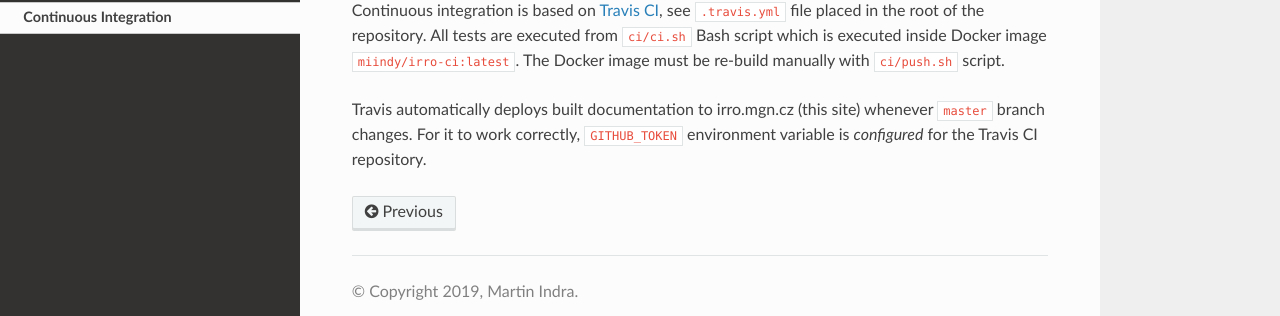
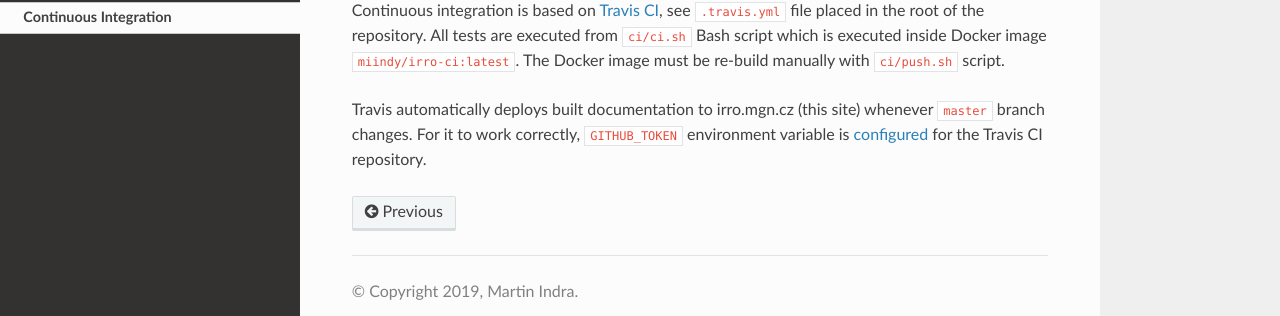
Before and after one commit to Indy2222/irro, a Sphinx documentation site: the page built from docs/ci.rst, in a window 1280 px wide. Shown: the part 161-477 px from the top of the page. Built offline with Sphinx 7.4.7 and the Read the Docs theme 2.0.0, drawn with Linux system fonts in a browser that asks for light colours.

```diff
--- a/docs/ci.rst
+++ b/docs/ci.rst
@@ -11,6 +11,6 @@
 
 Travis automatically deploys built documentation to irro.mgn.cz (this site)
 whenever ``master`` branch changes. For it to work correctly, ``GITHUB_TOKEN``
-environment variable is `configured` for the Travis CI repository.
+environment variable is configured_ for the Travis CI repository.
 
 .. _configured: https://docs.travis-ci.com/user/environment-variables/#defining-variables-in-repository-settings
```
